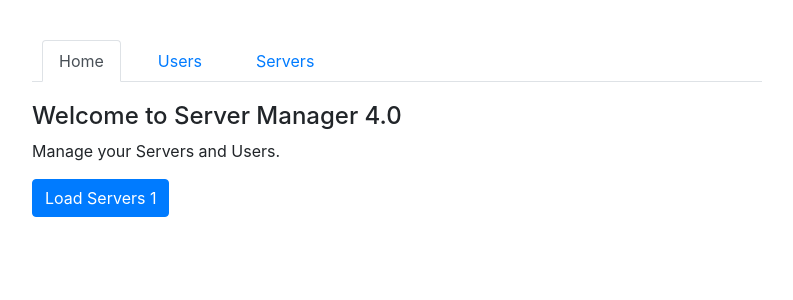
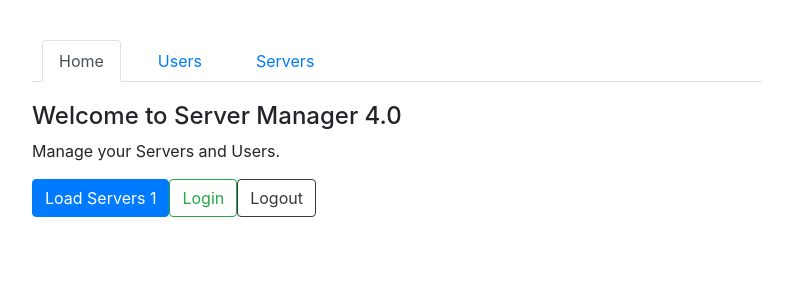
Before and after one commit to ArielPrez/routing-start, an Angular app: page /home in a window 1280 px wide. Shown: the top 300 px of the page, without its empty margins (53-846 px from the left). Built offline with nearby package versions, Linux system fonts and the light colour scheme.

Commit message:
Using a Fake Auth Service

```diff
--- a/src/app/home/home.component.html
+++ b/src/app/home/home.component.html
@@ -1,3 +1,6 @@
 <h4>Welcome to Server Manager 4.0</h4>
 <p>Manage your Servers and Users.</p>
 <button class="btn btn-primary" (click)="onLoadServer(1)">Load Servers 1</button>
+
+<button type="button" class="btn btn-outline-success" (click)="onLogIn()">Login</button>
+<button type="button" class="btn btn-outline-dark" (click)="onLogOut()">Logout</button>
--- a/src/app/home/home.component.ts
+++ b/src/app/home/home.component.ts
@@ -1,5 +1,6 @@
 import { Component, OnInit } from '@angular/core';
 import { Router } from '@angular/router';
+import { AuthService } from '../authFake.service';
 
 @Component({
   selector: 'app-home',
@@ -8,7 +9,7 @@ import { Router } from '@angular/router';
 })
 export class HomeComponent implements OnInit {
 
-  constructor(private router: Router) { }
+  constructor(private router: Router, private authService: AuthService) { }
 
   ngOnInit() {
   }
@@ -22,4 +23,10 @@ export class HomeComponent implements OnInit {
     );
   }
 
+  onLogIn(){
+    this.authService.login();
+  }
+  onLogOut(){
+    this.authService.logout();
+  }
 }
```
Also changed, not shown: src/app/app.component.html (line endings or trailing spaces).
